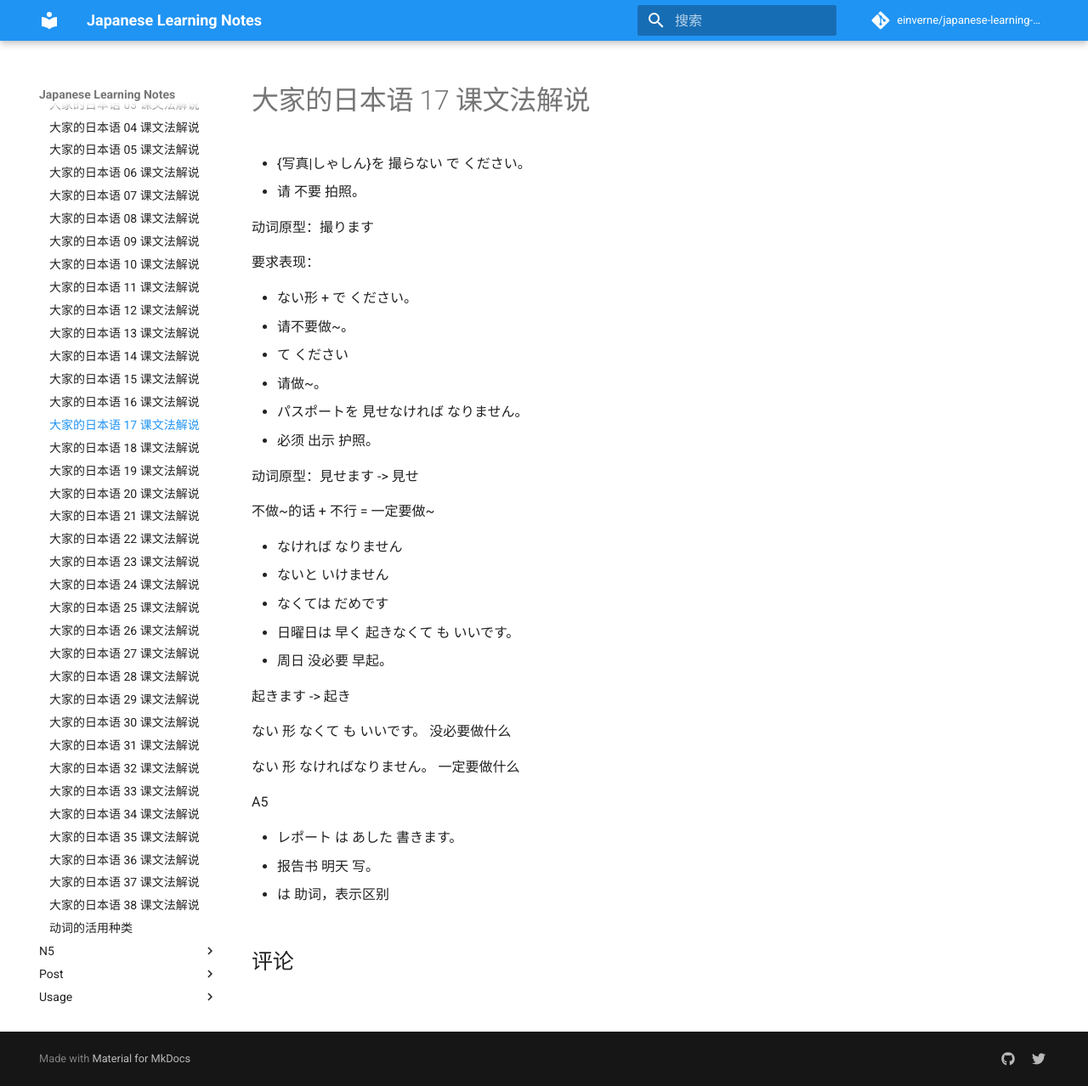
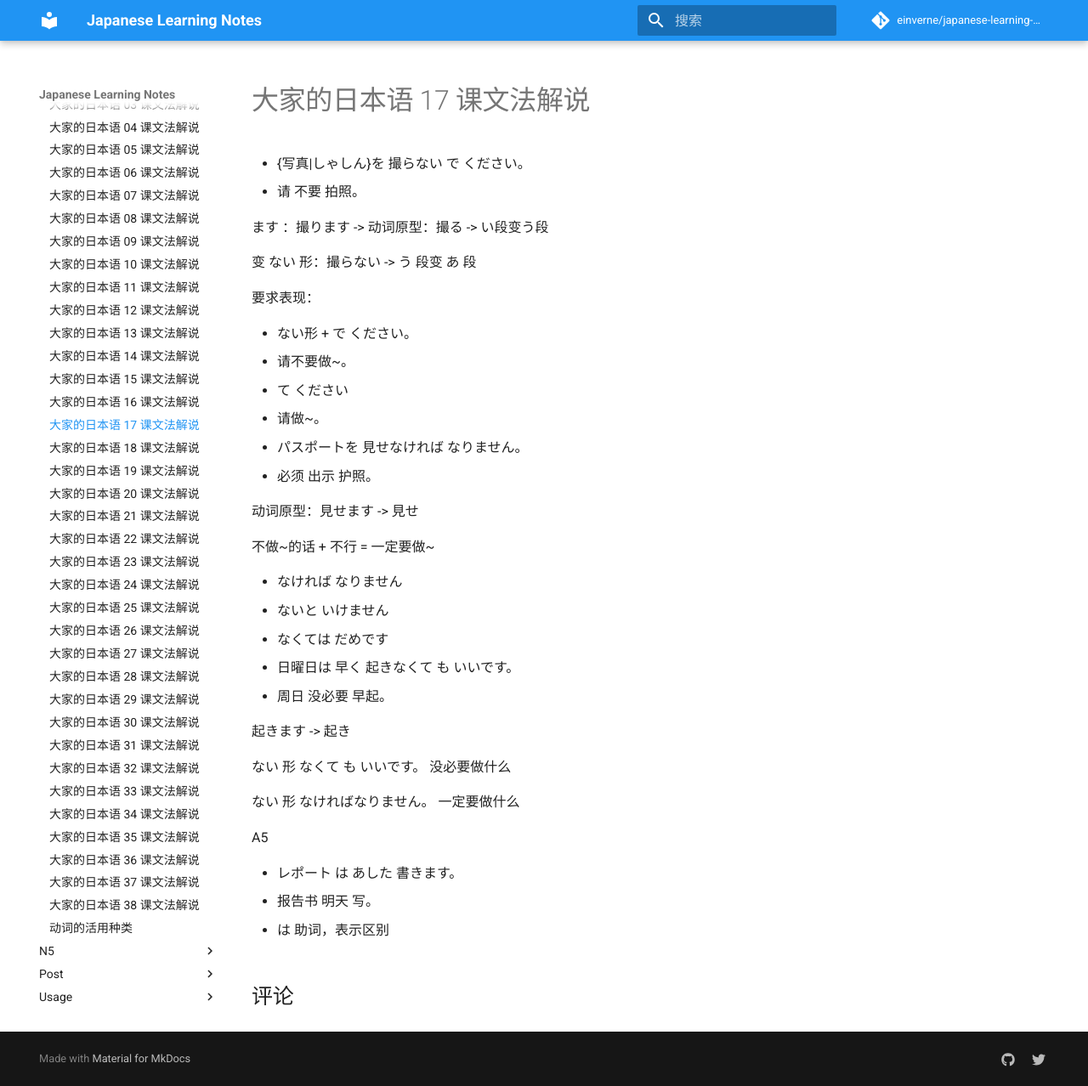
Before and after one commit to einverne/japanese-learning-notes, an MkDocs documentation site: the page built from docs/grammar/japanese-ep17.md, in a window 1280 px wide and 1278 px high. Shown: the whole window at 85% size. Built offline with MkDocs 1.6.1 and Material for MkDocs 9.7.7, drawn with Linux system fonts in a browser that asks for light colours; comment, search, counter and statistics services are not loaded.

Commit message:
feat: add more notes

```diff
--- a/docs/grammar/japanese-ep17.md
+++ b/docs/grammar/japanese-ep17.md
@@ -7,7 +7,9 @@ comments: true
 - {写真|しゃしん}を 撮らない で ください。
 - 请 不要 拍照。
 
-动词原型：撮ります
+ます ：撮ります    -> 动词原型：撮る  -> い段变う段
+
+变 ない 形：撮らない   -> う 段变 あ 段
 
 要求表现：
 
```
Also changed, not shown: docs/grammar/japanese-ep19.md (+1 -0 lines).
